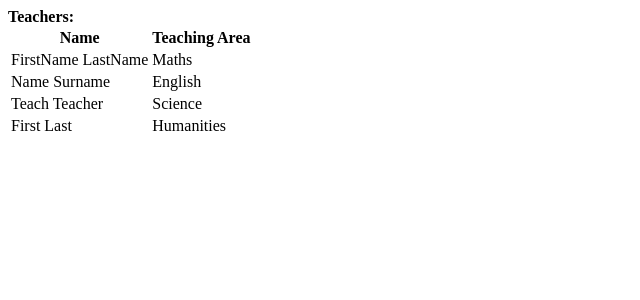
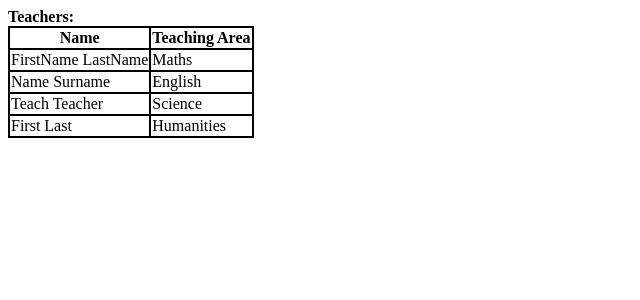
Before and after one commit to InsertUsernameHere92/DS-assignment-1, a Django app: page / in a window 1280 px wide. Shown: the top 300 px of the page, without its empty margins (0-640 px from the left). Run offline with Django 3.2, Linux system fonts and the light colour scheme; data comes from the database, SQL or seed files in the repository; both versions use the stored data as it was after the commit.

Commit message:
end of lesson

```diff
--- a/in class thing/MyApp1/templates/MyApp1/index.html
+++ b/in class thing/MyApp1/templates/MyApp1/index.html
@@ -1,8 +1,19 @@
 <html>
-<head><title>Teachers</title></head>
-
+<head>
+	<title>
+		Teachers
+	</title>
+	<style>
+		table, th, td {
+			border: 2px solid black;
+			border-collapse: collapse;
+		}
+	</style>
+</head>
 <body>
-	<strong>Teachers:</strong>
+	<strong>
+		Teachers:
+	</strong>
 	{% if content %}
 	<table>
 		<tr>
```
Also changed, not shown: in class thing/db.sqlite3, 1 other file.
